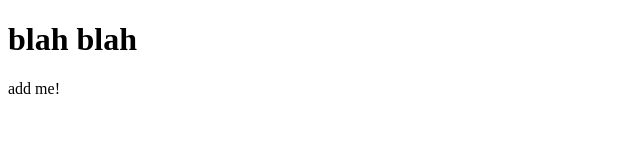
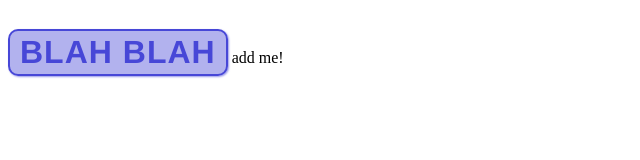
Before and after one commit to brandonl92/test, a plain HTML site: page index.html in a window 1280 px wide. Shown: the whole page, without its empty margins (0-640 px from the left). Drawn offline with Linux system fonts and the light colour scheme.

Commit message:
added css to header

```diff
--- a/index.html
+++ b/index.html
@@ -1,5 +1,21 @@
 <!DOCTYPE html>
 <html>
+<style>
+h1 {
+  font-family: 'helvetica neue', helvetica, sans-serif;
+  letter-spacing: 1px;
+  text-transform: uppercase;
+  text-align: center;
+  border: 2px solid rgba(0,0,200,0.6);
+  background: rgba(0,0,200,0.3);
+  color: rgba(0,0,200,0.6);
+  box-shadow: 1px 1px 2px rgba(0,0,200,0.4);
+  border-radius: 10px;
+  padding: 3px 10px;
+  display: inline-block;
+  cursor:pointer;
+}
+</style>
 <body>
 <h1> blah blah </h1>
 
```
